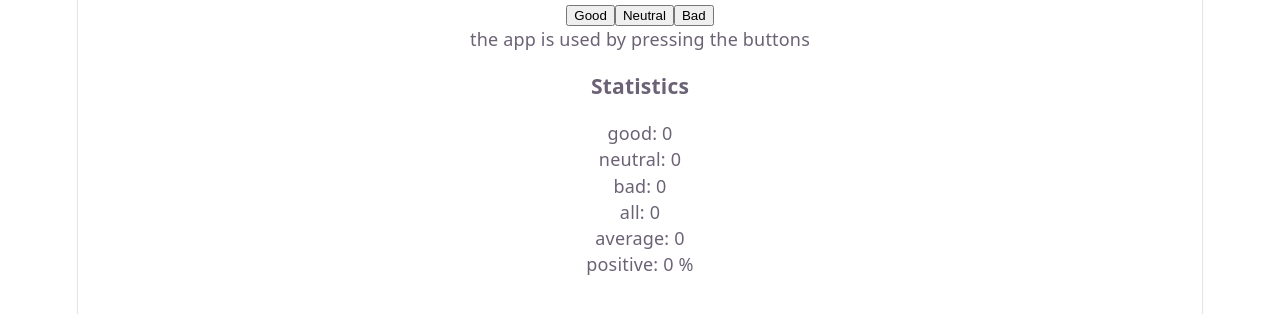
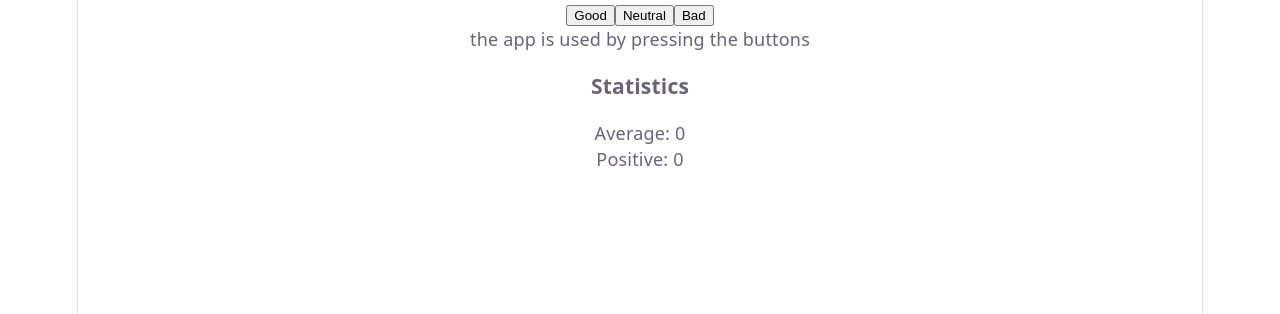
Before and after one commit to daddyschmack/fullstack-open-exercises, a React (Vite) app in the folder part1/: page / in a window 1280 px wide. Shown: the top 314 px of the page. Built offline with nearby package versions, Linux system fonts and the light colour scheme.

Commit message:
exerciee 1.7, adding average and positive

```diff
--- a/part1/src/App.jsx
+++ b/part1/src/App.jsx
@@ -17,6 +17,19 @@ const History = (props) => {
     return (
         <div>
             button press history: {props.allClicks.join(' ')}
+        </div>
+    )
+}
+
+const Statistics = ({good = 0, bad = 0, neutral = 0}) => {
+    const total = good + bad + neutral;
+    const average = total > 0 ? (good + bad)/total : 0;
+    const positive = total > 0 ? good/total : 0;
+    return (
+        <div>
+            <h3>Statistics</h3>
+            <p>Average: {average}</p>
+            <p>Positive: {positive}</p>
         </div>
     )
 }
@@ -44,7 +57,7 @@ const App = () => {
   const total = good + neutral + bad;
   const average = total === 0 ? 0 : (good - bad) / total;
   const positive = total === 0 ? 0 : (good / total) * 100;
-
+  const statProps = {good, neutral, bad};
   return (
    <div>
 
@@ -54,13 +67,7 @@ const App = () => {
 
 
      <History allClicks={allClick} />
-       <h3>Statistics</h3>
-       <p>good: {good} </p>
-       <p>neutral: {neutral} </p>
-       <p>bad: {bad} </p>
-       <p>all: {total}</p>
-       <p>average: {average}</p>
-       <p>positive: {positive} %</p>
+     <Statistics {...statProps} />
    </div>
   )
 }
```
